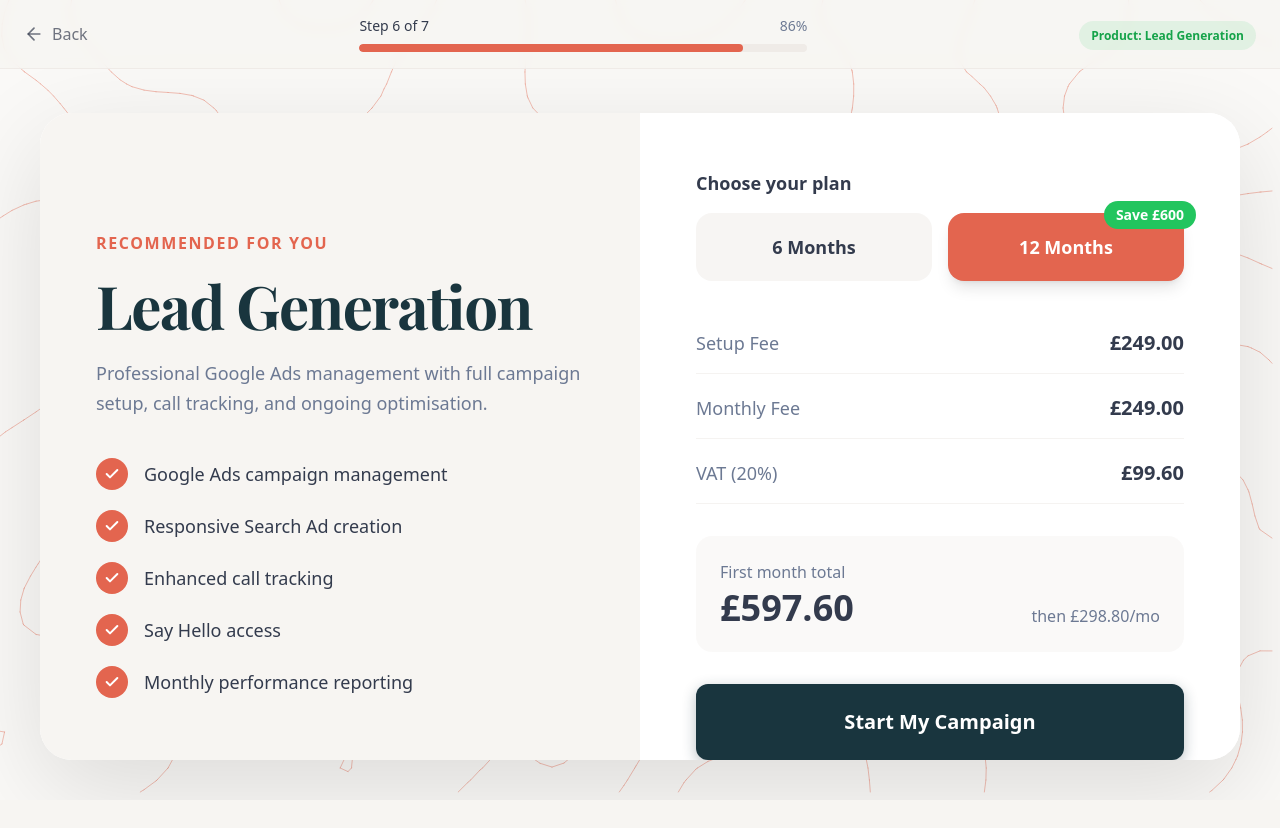
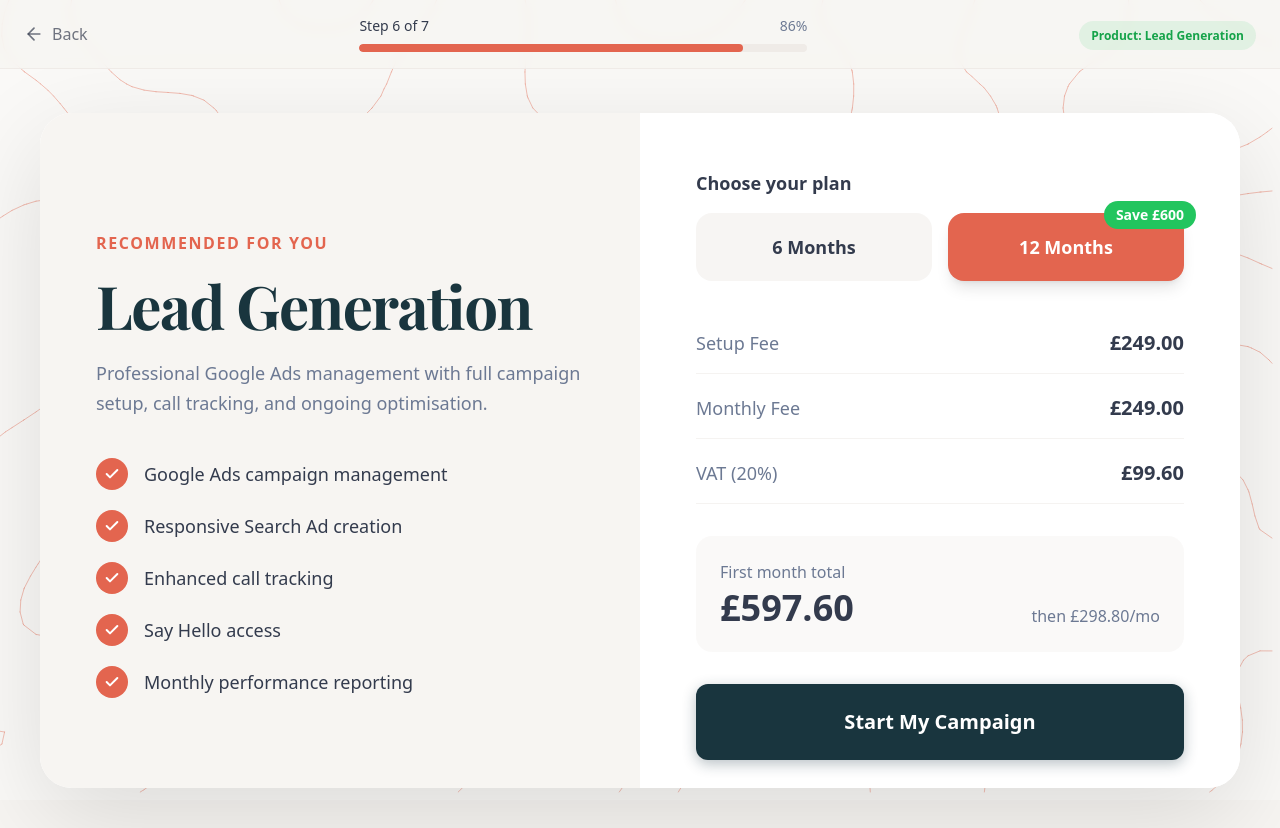
Before and after one commit to productteamautomations/pathfinder-ap, a React (Vite) app: page /pricing/leadgen in a window 1280 px wide. Before the commit the page ends 800 px from the top, so only its background shows below. Built offline with nearby package versions, Linux system fonts and the light colour scheme; the HTML template or start-up script is replaced by a standard one.

Commit message:
Code edited in Lovable Code Editor
Edited UI in Lovable

```diff
--- a/src/pages/leadgen/Pricing.tsx
+++ b/src/pages/leadgen/Pricing.tsx
@@ -47,11 +47,10 @@ export default function PricingLeadGen() {
           initial={{ opacity: 0, y: 20 }}
           animate={{ opacity: 1, y: 0 }}
           transition={{ duration: 0.5 }}
-          className="w-full bg-white rounded-[2rem] shadow-[0_30px_100px_rgba(0,0,0,0.12)] overflow-hidden"
+          className="bg-white rounded-[2rem] shadow-[0_30px_100px_rgba(0,0,0,0.12)] overflow-hidden"
           style={{
-            maxWidth: "1200px",
-            aspectRatio: "16/9",
-            maxHeight: "calc(100vh - 73px - 10vh)",
+            width: "1200px",
+            height: "675px",
           }}
         >
           <div className="grid lg:grid-cols-2 h-full w-full">
```
